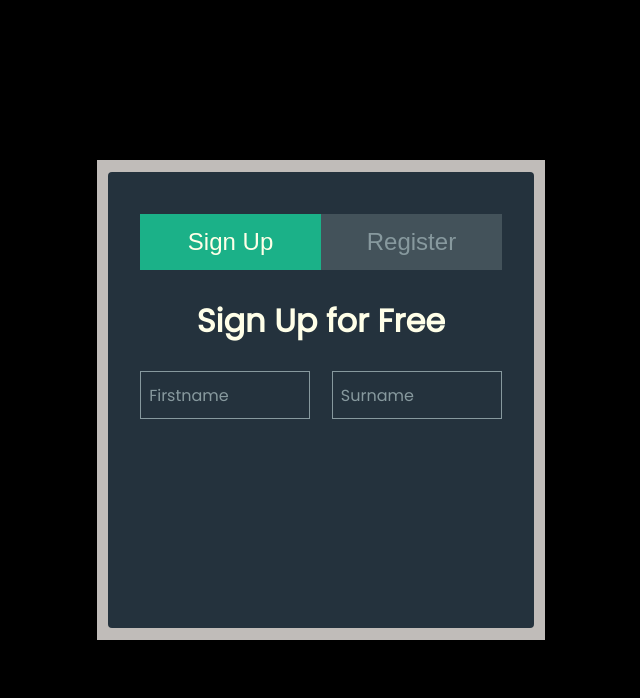
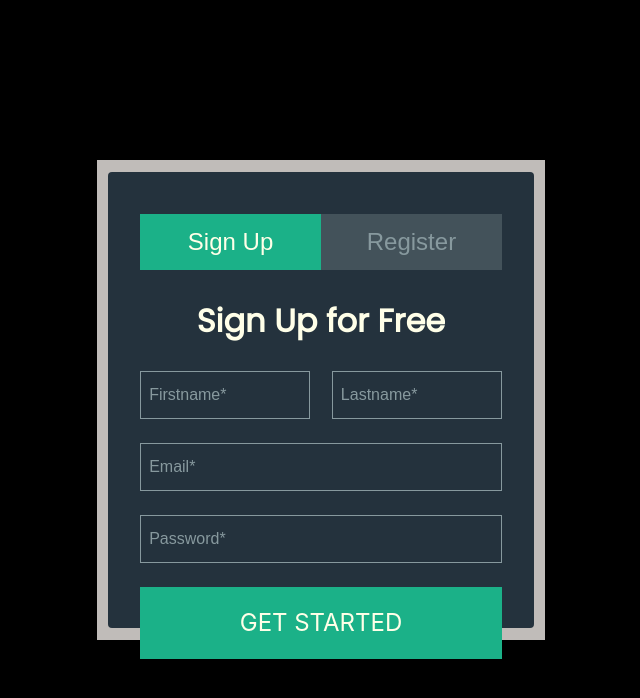
Before and after one commit to DermotBoyle/made_to_engage, a React (Create React App) app: page / in a window 1280 px wide. Shown: the top 698 px of the page, without its empty margins (319-959 px from the left). Built offline with nearby package versions, Linux system fonts and the light colour scheme.

Commit message:
checking authorization

```diff
--- a/src/Components/Buttons.js
+++ b/src/Components/Buttons.js
@@ -12,4 +12,24 @@ font-size: ${typeScale.Header2};
 :focus{
     outline: none;
 }
+
+:hover{
+background-color: ${props => props.theme.activeButton};
+color : ${props => props.theme.activeButtonText}
+-webkit-transition: 1000ms linear;
+-ms-transition: 1000ms linear;
+transition: 1000ms linear;
+}
 `
+
+export const SubmitButton = styled.button`
+font-family: ${props => props.theme.primaryFontBold};
+font-size: ${typeScale.Header2};
+display: block;
+background: ${props => props.theme.activeButton};
+margin: auto;
+height: 3em;
+width: 85%;
+color: ${props => props.theme.activeButtonText};
+border: none;
+`
--- a/src/Components/Containers.js
+++ b/src/Components/Containers.js
@@ -30,9 +30,25 @@ margin: auto;
 margin-top: 42px;
 `
 
-export const NameContainer = styled.div`
+export const NameContainer = styled.span`
+position: relative;
 display: flex;
 justify-content: space-between;
 width: 85%;
 margin: 24px auto;
+
+.has-error{
+    border: solid 1px red;
+}
 `
+
+export const EmailPasswordContainer = styled.div`
+ width: 100%;
+ display: flex;
+ flex-direction: column;
+ justify-content: center;
+
+ .has-error{
+     border: solid 1px red;
+ }
+`
--- a/src/Components/Input.js
+++ b/src/Components/Input.js
@@ -3,7 +3,8 @@ import styled from 'styled-components';
 
 
 export const NameInput = styled.input`
-font-family: ${props => props.theme.primaryFont};
+font-family: ${props => props.theme.primaryFontMedium};
+color: ${props => props.theme.activeButtonText};
 width: 47%;
 height: 3em;
 border:  1px solid ${props => props.theme.deactiveButtonText};
@@ -22,4 +23,16 @@ padding: 0 8px;
 :focus::placeholder{
     opacity: 0;
 }
+
+:invalid{
+  border: 1px solid red;
+}
+
 `
+
+export const EmailInput = styled(NameInput)`
+margin: 0 auto 24px;
+width: 85%;
+`
+
+export const PasswordInput = styled(EmailInput)``
--- a/src/Pages/SignUp.jsx
+++ b/src/Pages/SignUp.jsx
@@ -1,26 +1,168 @@
-import React from 'react';
-import {NameContainer} from "../Components"
-import { NameInput } from '../Components/Input';
-import {Description} from "../Components/Text"
+import React, { useState } from "react";
+import {
+  NameContainer,
+  EmailPasswordContainer,
+  SubmitButton,
+} from "../Components";
+import { NameInput, EmailInput, PasswordInput } from "../Components/Input";
+import { Description } from "../Components/Text";
+
+const SignUp = () => {
+  const [error, setError] = useState();
+  const [firstname, setFirstname] = useState("");
+  const [firstnameAccepted, setFirstnameAccepted] = useState('');
+  const [lastname, setLastname] = useState("");
+  const [email, setEmail] = useState("");
+  const [emailAccepted, setEmailAccepted] = useState(null);
+  const [password, setPassword] = useState("");
+  const [passwordAccepted, setPasswordAccepted] = useState(null);
+
+  const setInputData = (event) => {
+    let data = event.target.value;
+    let id = event.target.id;
+
+    switch (id) {
+      case "firstname":
+        setFirstname(data);
+        break;
+
+      case "lastname":
+        setLastname(data);
+        break;
+
+      case "email":
+        setEmail(data);
+        isEmailValid(data);
+        break;
+
+      case "password":
+        setPassword(data);
+        isPasswordValid(data);
+        break;
+
+      default:
+        break;
+    }
+  };
+
+  const isEmailValid = (data) => {
+      //test simple regex for emails
+      let emailRegex = /\S+@\S+\.\S+/
+
+      if(data.match(emailRegex)){
+        setEmailAccepted(true);
+      } else {
+          setEmailAccepted(false);
+      }
+  }
+
+  const isPasswordValid = (data) => {
+        //test simple regex for passwords requirements
+        let passwordRegex = /^(?=.*[A-Za-z])(?=.*\d)[A-Za-z\d]{8,}$/
+        if(data.match(passwordRegex)){
+          setPasswordAccepted(true);
+        } else {
+            setPasswordAccepted(false);
+        }
+  }
 
 
+  const verifyFormData = () => {
 
-const SignUp = () => {
+    // let emptyPass = findEmptyInputApplyLabel();
+    let emailPass =  verifyEmail();
+    let passwordPass = verifyPassword();
 
-    return (
+    if(emailPass && passwordPass){
 
-        <>
-            <Description>Sign Up for Free</Description>
-        <form>
-            <NameContainer>
-                <NameInput type="text" placeholder="Firstname" aria-required="true" />
-                <NameInput type="text" placeholder="Surname" aria-required="true"/>
-            </NameContainer>
-        </form>
+        //apply some password salting && encryption etc here
 
-        </>
+        let personalDetails = {
+            firstname : firstname,
+            lastname : lastname,
+            email : email,
+            password : password,
+        }
+        sendDataToApi(personalDetails);
+    }
+  };
 
-    )
-}
+  const sendDataToApi = (personalDetails) => {
+    alert(personalDetails);
+  }
+
+  const verifyEmail = () => {
+    if(emailAccepted){
+      return true
+    } else {
+        setError('email');
+    }
+  }
+
+  const verifyPassword = () => {
+      if(passwordAccepted){
+        return true
+      } else {
+          setError('password')
+      }
+  }
+
+  const checkIsEmpty = (e) => {
+        let valueOfInput = e.target.value;
+        if(valueOfInput === ''){
+            setError(e.target.id)
+        }
+  }
+
+
+  return (
+    <>
+      <Description>Sign Up for Free</Description>
+      <form>
+        <NameContainer>
+          <NameInput
+            className={error === "firstname" ? "has-error" : ""}
+            id="firstname"
+            type="text"
+            placeholder="Firstname*"
+            aria-required="true"
+            onChange={(e) => setInputData(e)}
+            onBlur={(e) => checkIsEmpty(e)}
+          />
+          <NameInput
+            className={error === "lastname" ? "has-error" : ""}
+            type="text"
+            id="lastname"
+            placeholder="Lastname*"
+            aria-required="true"
+            onChange={(e) => setInputData(e)}
+            onBlur={(e) => checkIsEmpty(e)}
+          />
+        </NameContainer>
+        <EmailPasswordContainer>
+          <EmailInput
+            className={error === "email" ? "has-error" : ""}
+            type="email"
+            placeholder="Email*"
+            id="email"
+            aria-required="true"
+            onChange={(e) => setInputData(e)}
+          />
+          <PasswordInput
+            className={error === "password" ? "has-error" : ""}
+            type="password"
+            placeholder="Password*"
+            id="password"
+            aria-required="true"
+            onChange={(e) => setInputData(e)}
+          />
+        </EmailPasswordContainer>
+      </form>
+      <SubmitButton type="submit" onClick={() => verifyFormData()}>
+        GET STARTED
+      </SubmitButton>
+    </>
+  );
+};
 
 export default SignUp;
```
